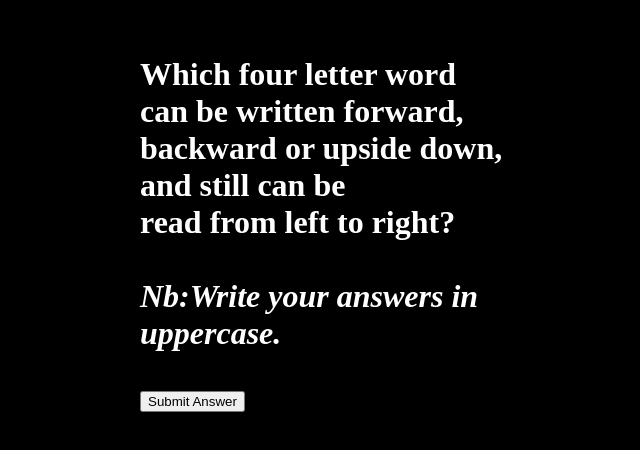
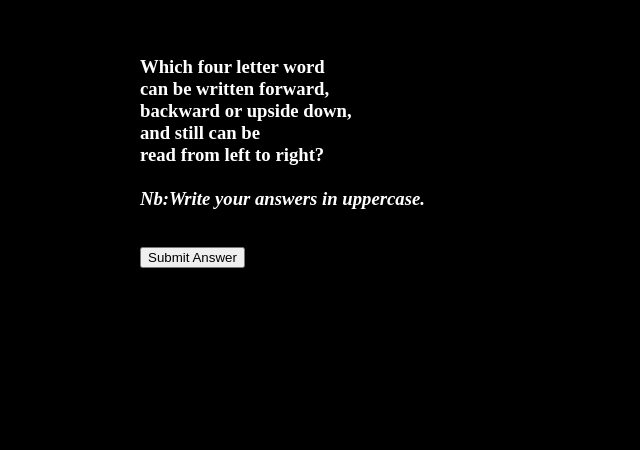
Before and after one commit to AISWARYAK99/riddle2, a plain HTML site: page index.html in a window 1280 px wide. Shown: the part 136-586 px from the top of the page, without its empty margins (308-948 px from the left). Drawn offline with Linux system fonts and the light colour scheme.

Commit message:
Update index.html

```diff
--- a/index.html
+++ b/index.html
@@ -6,7 +6,7 @@
     <title>riddle1</title>
 </head>
 <body style="background-color:black;margin-left: 35%;margin-top:15% ;margin-right: 35%;">
-    <h1 style="color: white;">Which four letter word<br> can be written forward,<br>backward or upside down,<br>and still can be<br> read from left to right?<br><br><i>Nb:Write your answers in uppercase.</i></h1>
+    <h3 style="color: white;">Which four letter word<br> can be written forward,<br>backward or upside down,<br>and still can be<br> read from left to right?<br><br><i>Nb:Write your answers in uppercase.</i></h3>
 
 <br>
 <a href="index2.html">
```
